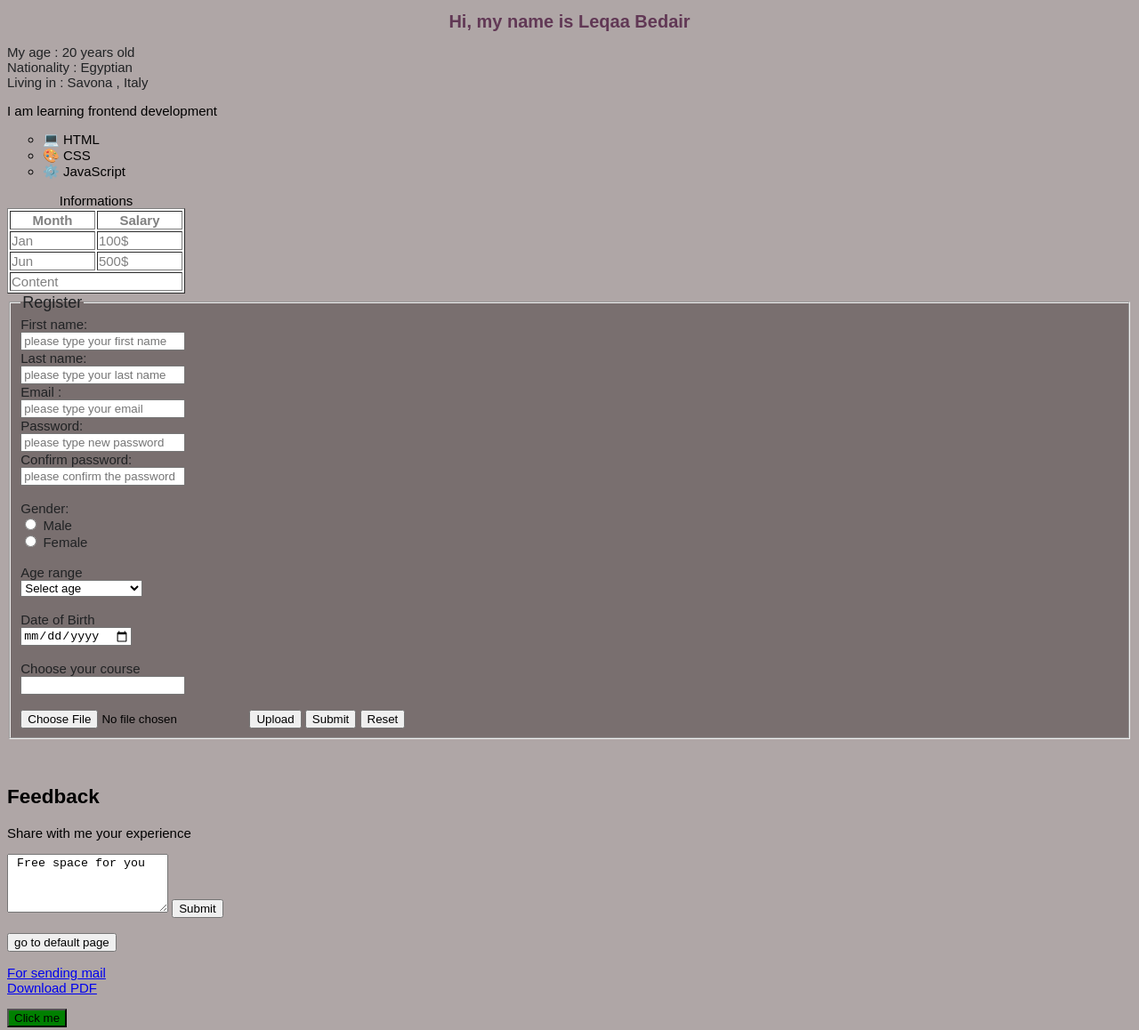
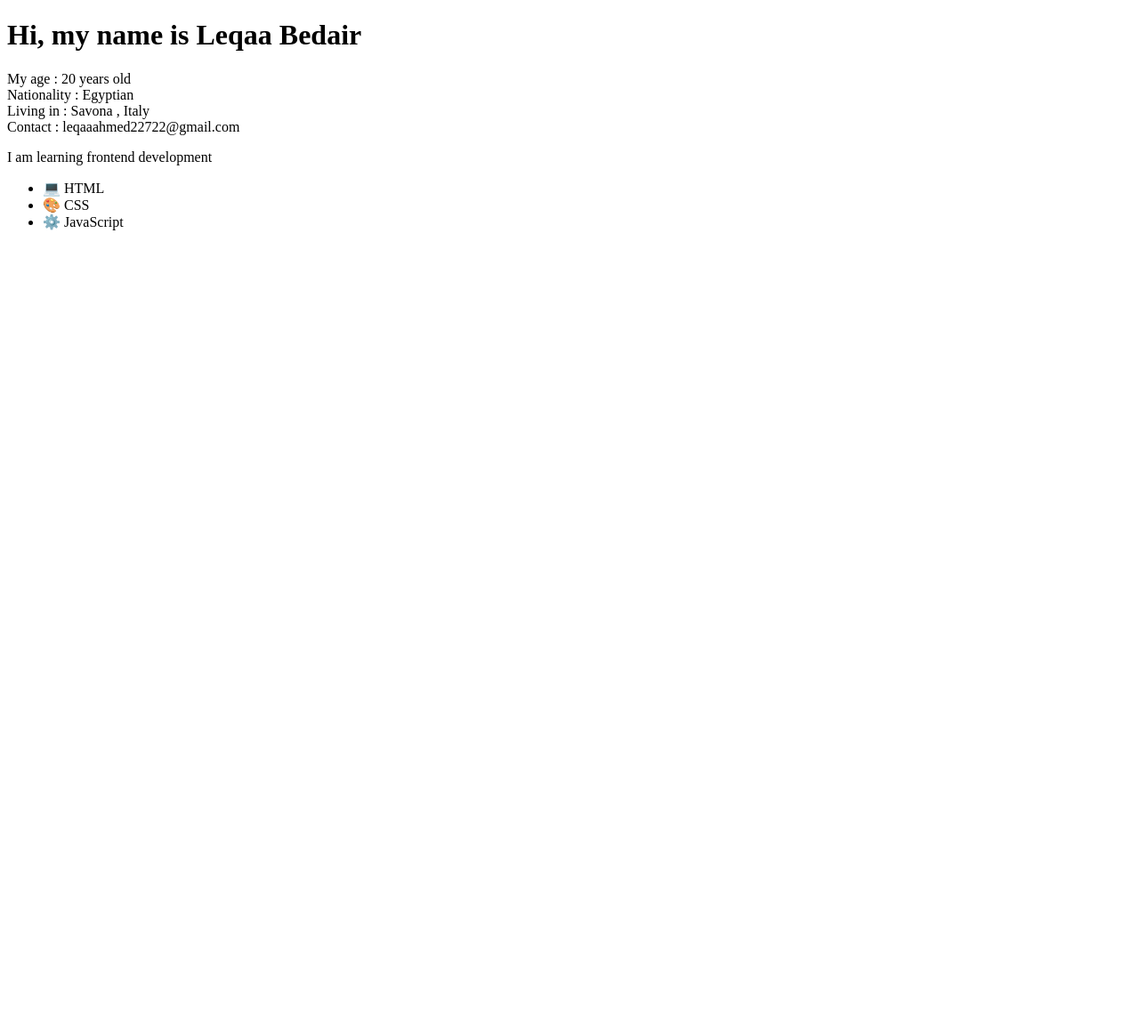
Before and after one commit to LeqaaBedair0/Frontend, a plain HTML site: page index.html in a window 1280 px wide. Shown: the whole page at 89% size. After the commit the page ends 800 px from the top, so only its background shows below. Drawn offline with Linux system fonts and the light colour scheme; files that its build step writes are made by us from their sources.

Commit message:
Add files via upload

```diff
--- a/index.html
+++ b/index.html
@@ -1,7 +1,4 @@
-<!DOCTYPE html>
-<!-- to html file to browser-->
-<!-- use plaintext then ctrl+k+c to do comment -->
-<!-- use plaintext then ctrl+k+u to uncomment -->
+<!DOCTYPE html> <!-- to html file to browser-->
 <html lang="en">
 <!-- to default the language of the website-->
 
@@ -12,34 +9,10 @@
   <!-- to make the web fit on th device -->
   <title>Get to know me</title>
   <!-- to default ur title of the bar -->
-  <!-- start styling with css -->
-  <link rel="stylesheet" href="/first/pages/css/styling.css">
-  <style>
-    /* all label  will be styled the same  */
-    label {
-      color: rgb(32, 34, 36);
-      text-align: center;
-      font-family: Arial, Helvetica, sans-serif;
-      font-size: 15px;
-    }
-    /* all object of the body will be styled the same except the overloded */
-    body {
-      background-color: rgb(175, 166, 166);
-      color: rgb(0, 0, 0);
-      font-family: Arial, Helvetica, sans-serif;
-      font-size: 15px;
-    }
-  </style>
 </head>
 
 <body>
-  <!-- to start the body of the page -->
-  <!-- to style h1 with overload -->
-  <h1 style=" color: rgb(97, 56, 85);
-  text-align: center;
-  font-family: Arial, Helvetica, sans-serif;
-  font-size: 20px;
-">Hi, my name is Leqaa Bedair</h1>
+  <h1>Hi, my name is Leqaa Bedair</h1>
   <!-- to display the title of the page -->
   <label> My age : 20 years old </label>
   <br />
@@ -47,173 +20,15 @@
   <label> Nationality : Egyptian </label>
   <br />
   <label> Living in : Savona , Italy </label>
+  <br />
+  <label> Contact : leqaaahmed22722@gmail.com </label>
   <p>I am learning frontend development</p>
   <!-- to display the paragraph of the page -->
-
-  <!-- to do unordered html list // use ol for ordered list by type A or i or 1 -->
-  <!-- use li*number to do more than one -->
-  <ul style="list-style-type: circle;">
+  <ul>
     <li>💻 HTML</li>
     <li>🎨 CSS</li>
     <li>⚙️ JavaScript</li>
   </ul>
-  <!-- to do discribe something  -->
-  <!--
-  <dl>
-    <dt>html</dt>
-    <dd>Programming language </dd>
-  </dl>
-  -->
-
-
-  <!-- to do a table for dataset -->
-  <table border="1" style="width: 200px; color: gray;" bgcolor="white">
-    <caption style="color:black;">
-      Informations
-    </caption>
-    <thead>
-      <tr>
-        <th>Month</th>
-        <th>Salary</th>
-      </tr>
-    </thead>
-
-    <tbody>
-      <tr>
-        <td>Jan</td>
-        <td>100$</td>
-      </tr>
-      <tr>
-        <td>Jun</td>
-        <td>500$</td>
-      </tr>
-    </tbody>
-    <tfoot>
-      <tr>
-        <td colspan="2">Content</td>
-      </tr>
-    </tfoot>
-
-  </table>
-
-
-  <!-- use iframe for adding link of another page // use a to open the link in the same frame "for ads" -->
-  <!-- <iframe src="demo_iframe.htm" name="iframe_a" height="300px" width="100%" title="Iframe example">
-  </iframe>
-  <p>
-    <a href="https://www.w3schools.com" target="iframe_a"> w3schools.com </a>
-
-  </p> -->
-
-  <form>
-    <!-- using for to send elements to server action="/action_page.php" -->
-    <!-- use fieldset to make the form more organized as container  -->
-    <fieldset style="background-color: rgb(121, 111, 111);">
-      <legend style="font-size: large; color:rgb(32, 34, 36);">Register</legend>
-      <!-- to add text box to the website / add readonly if u want -->
-      <label for="fname">First name: </label> <br>
-      <input type="text" id="fname" name="fname" required placeholder="please type your first name "> <br>
-      <label for="lname">Last name: </label> <br>
-      <input type="text" id="lname" name="lname" required placeholder="please type your last name "> <br>
-      <label for="email">Email : </label> <br>
-      <input type="email" id="email" name="email" required placeholder="please type your email "> <br>
-      <label for="pass">Password: </label> <br>
-      <input type="password" id="pass" name="pass" required placeholder="please type new password " minlength="8"
-        maxlength="16"> <br>
-      <label for="passw">Confirm password: </label> <br>
-      <input type="password" id="passw" name="passw" required placeholder="please confirm the password "> <br> <br>
-
-      <!-- to radio gender to the website -->
-      <label for="gender">Gender: </label> <br>
-      <input type="radio" required placeholder="please select your gender " name="gender"> <label>Male</label> <br>
-      <input type="radio" required placeholder="please select your gender " name="gender"> <label>Female</label> <br>
-      <br>
-
-      <!-- to add select box to the website -->
-      <label for="age">Age range </label> <br>
-      <select name="age" id="age" size="1">
-        <option value="0" selected disabled>Select age</option>
-        <option value="1">Less than 18 </option>
-        <option value="2">Between 18 and 40</option>
-        <option value="3">More than 40 </option>
-      </select>
-      <br> <br>
-      <!-- to add date chooser to the website -->
-      <label for="birth">Date of Birth</label> <br>
-      <input type="date" id="birth" name="birth" placeholder="yyyy-mm-dd" required>
-      <br> <br>
-
-      <!-- to add select box can search in about things to the website -->
-      <label for="course"> Choose your course </label> <br>
-      <input type="text" list="course" name="course">
-      <datalist id="course">
-        <option value="HTML">
-        <option value="CSS">
-        <option value="JavaScript">
-        <option value="Python">
-        <option value="Java">
-      </datalist>
-
-      <br> <br>
-      <!-- to make the user choose file to be uploaded -->
-      <input type="file" />
-      <button>Upload</button>
-
-      <!-- to add button to the website -->
-      <input type="submit" value="Submit">
-      <input type="reset" value="Reset">
-      <br>
-    </fieldset>
-
-
-
-  </form>
-
-
-  <br>
-  <br>
-
-
-  </p>
-
-  <!-- to add textarea so the user can write in it -->
-  <h2>Feedback</h2>
-  <p>Share with me your experience</p>
-  <form>
-    <textarea name="message" rows="4" cols="20"> Free space for you </textarea>
-    <input type="submit" value="Submit">
-  </form>
-
-  <br>
-  <button onclick="document.location='default.html'">
-    go to default page <!-- to add button to the website JS -->
-  </button>
-  <br>
-
-  <p>
-    <!-- adding email to the website -->
-    <a href="mailto:leqaaahmed22722@gmail.com"> For sending mail </a>
-    <br>
-
-    <!-- to make user download file -->
-    <a href="namefiletobedownloaded.pdf" download>Download PDF </a>
-
-
-  </p>
-
-  <!-- to add button that opens in the start of page containing a message  -->
-  <button type="button" style="width: auto; color: black; background-color: green;"
-    onclick="alert('See you next time')">
-    Click me
-
-  </button>
-
-
-
-
-
-
-
 
 </body>
 
```
